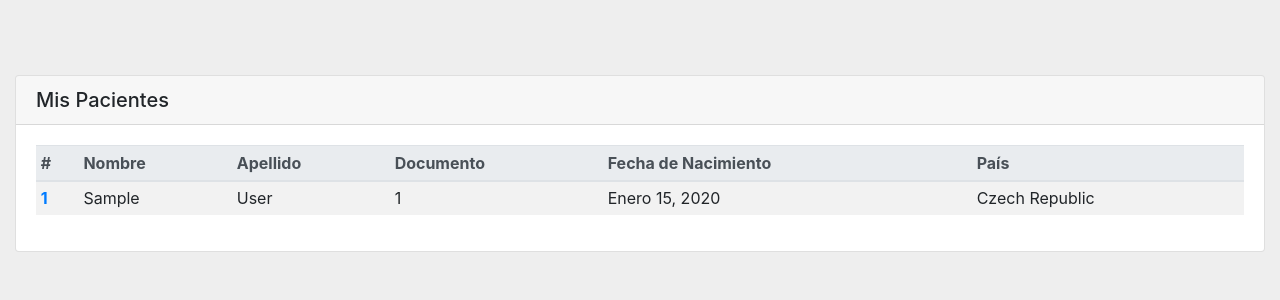
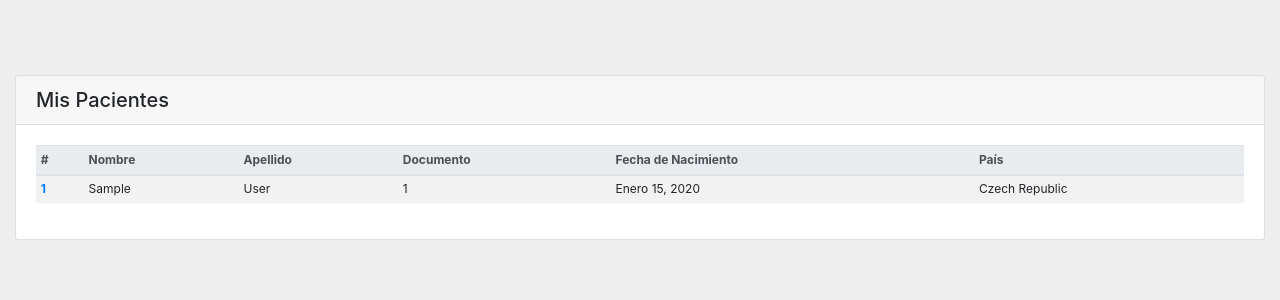
Before and after one commit to nachochiappe/tr, a Django app: template templates/medicos/medico_pacientes_list.html in a window 1280 px wide. Shown: the top 300 px of the page. Run offline with Django 3.2, Linux system fonts and the light colour scheme; the template is opened without the code that fills it: values that come from a table or form of the project are taken from there, others are empty; tables that the repository leaves empty hold one stand-in row (values such as "Sample post"); parts of the project's set-up code (start-up, migrations or seed data) failed here and were passed over; some libraries are stand-ins or nearby versions.

Commit message:
Le agrego table-condensed para que se vea mejor.

```diff
--- a/templates/medicos/medico_pacientes_list.html
+++ b/templates/medicos/medico_pacientes_list.html
@@ -5,7 +5,7 @@
     <div class="card" style="margin-top: 15px;">
         <h5 class="card-header">Mis Pacientes</h5>
         <div class="card-body">
-            <table class="table table-sm table-striped">
+            <table class="table table-sm table-striped table-condensed">
                 <thead class="thead-light">
                     <tr>
                         <th scope="col">#</th>
```
